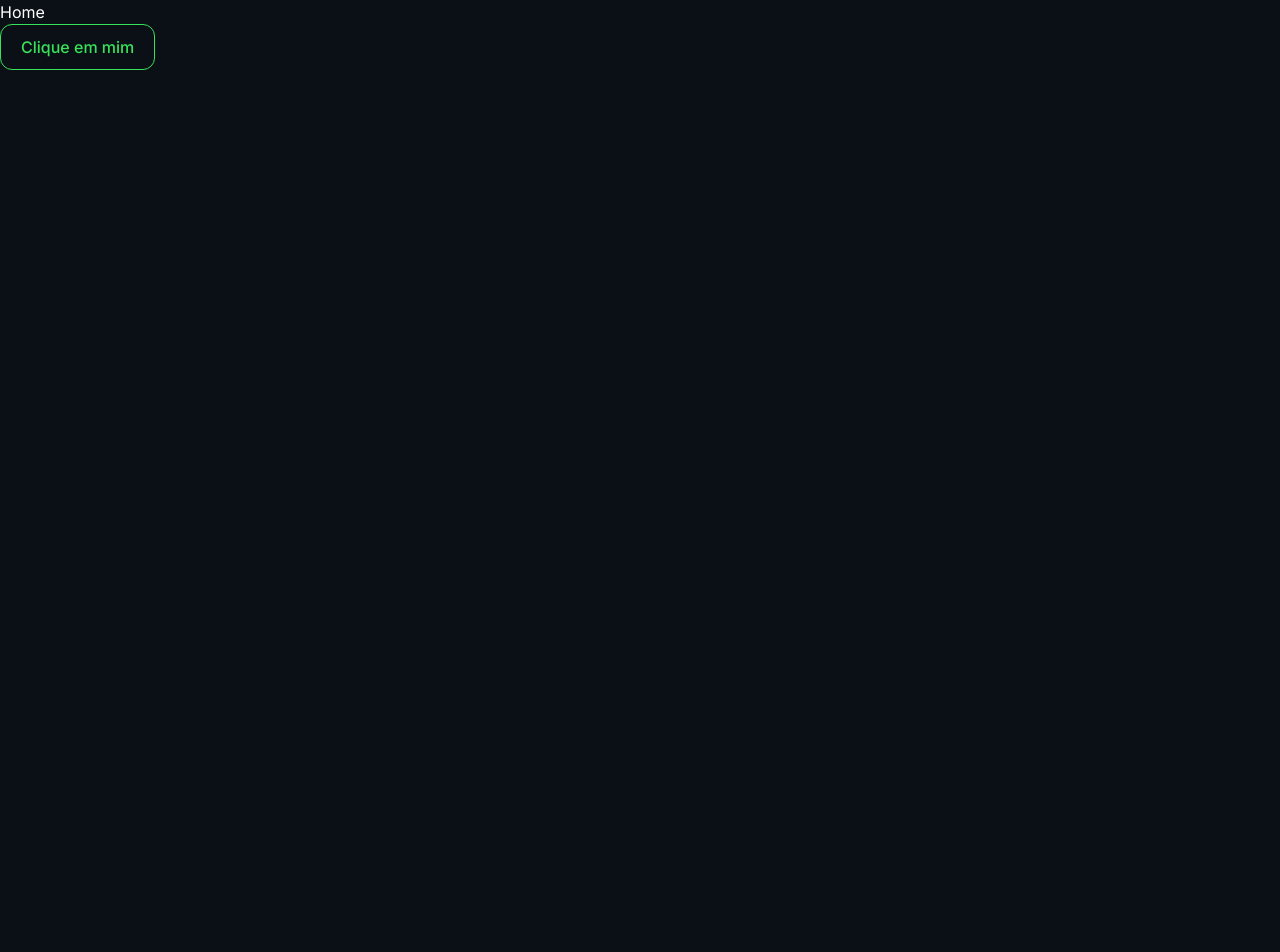
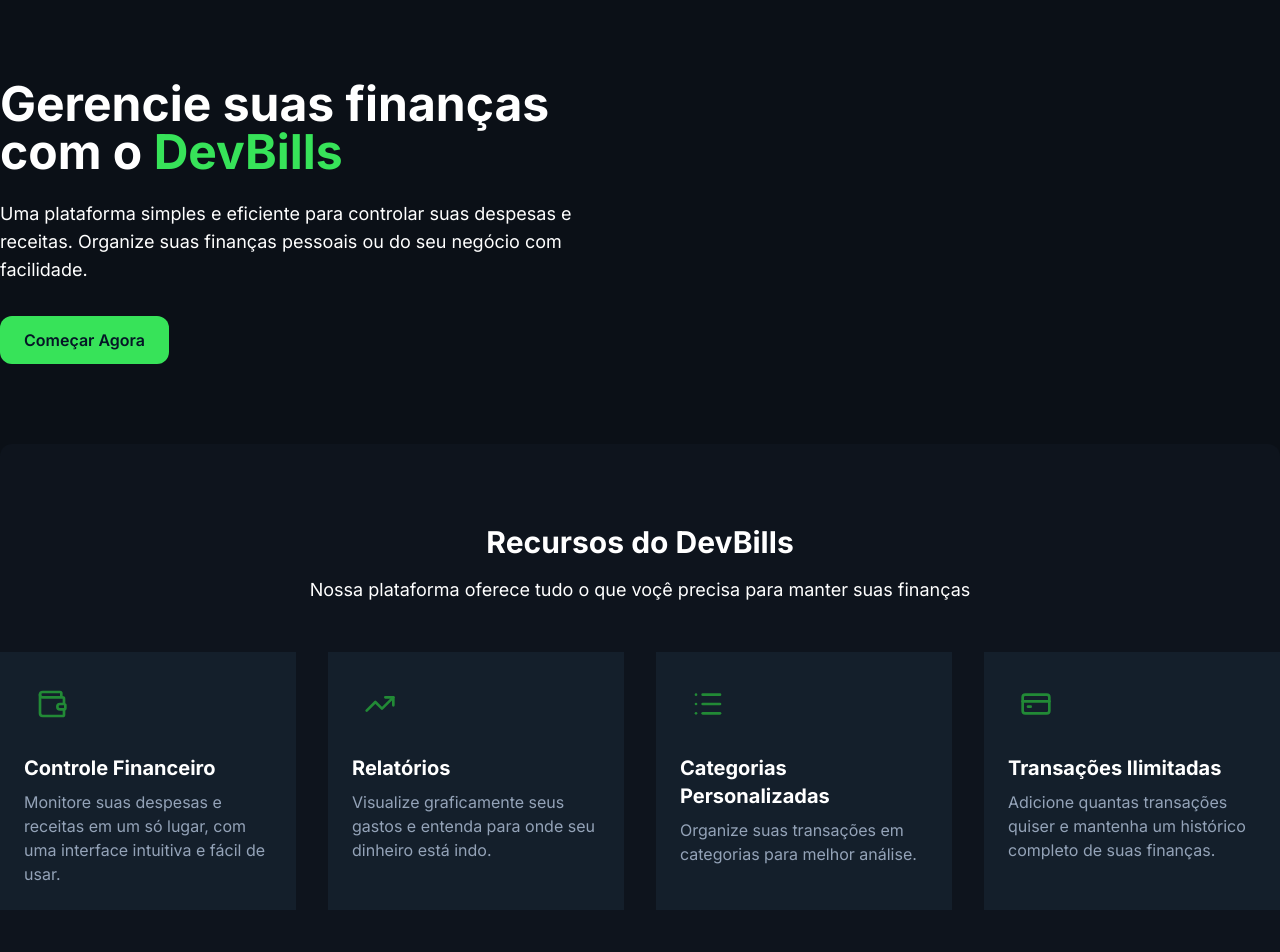
Before and after one commit to aksacarvalho/Interface-DevBills, a React (Vite) app: page / in a window 1280 px wide. Shown: the top 952 px of the page. Before the commit the page ends 800 px from the top, so only its background shows below. Built offline with nearby package versions, Linux system fonts and the light colour scheme.

Commit message:
construindo tela de home/finalizando a tela de home

```diff
--- a/package.json
+++ b/package.json
@@ -11,6 +11,7 @@
   },
   "dependencies": {
     "@tailwindcss/vite": "^4.2.4",
+    "lucide-react": "^1.11.0",
     "react": "^19.2.4",
     "react-dom": "^19.2.4",
     "react-router": "^7.14.1",
--- a/src/pages/Home.tsx
+++ b/src/pages/Home.tsx
@@ -1,14 +1,104 @@
+import type { JSX } from "react";
 import Button from "../components/Button";
+import { Wallet, TrendingUp, List, CreditCard } from "lucide-react";
+import { useNavigate } from "react-router";
+
+interface Feature {
+  icon: JSX.Element;
+  title: string;
+  description: string;
+}
 
 const Home = () => {
+  const navigate = useNavigate();
+
+  const features: ReadonlyArray<Feature> = [
+    {
+      icon: <Wallet className="w-8 h-8 text-primary-700" />,
+      title: "Controle Financeiro",
+      description:
+        "Monitore suas despesas e receitas em um só lugar, com uma interface intuitiva e fácil de usar.",
+    },
+    {
+      icon: <TrendingUp className="w-8 h-8 text-primary-700" />,
+      title: "Relatórios",
+      description:
+        "Visualize graficamente seus gastos e entenda para onde seu dinheiro está indo.",
+    },
+    {
+      icon: <List className="w-8 h-8 text-primary-700" />,
+      title: "Categorias Personalizadas",
+      description: "Organize suas transações em categorias para melhor análise.",
+    },
+    {
+      icon: <CreditCard className="w-8 h-8 text-primary-700" />,
+      title: "Transações Ilimitadas",
+      description:
+        "Adicione quantas transações quiser e mantenha um histórico completo de suas finanças.",
+    },
+  ];
+
   return (
-    <div>
-      <h2>Home</h2>
-      <Button variant="outline">Clique em mim</Button>
+    <div className="bg-gray-950 min-h-screen">
+      <div className="container-app">
+        <section className="py-12 md:py-20">
+          <div className="grid grid-cols-1 md:grid-cols-2 gap-12 items-center">
+            <div>
+              <h1 className="text-4xl md:text-5xl font-bold text-white mb-6">
+                Gerencie suas finanças com o <span className="text-primary-500">DevBills</span>
+              </h1>
+              <p className="text-lg text-white mb-8">
+                Uma plataforma simples e eficiente para controlar suas despesas e receitas. Organize suas finanças pessoais ou do seu negócio com facilidade.
+              </p>
+              <div className="flex flex-col sm:flex-row space-y-4 sm:space-y-0 sm space-x-4">
+                <Button className="text-center px-6 py-3" onClick={() => navigate('/login')} >Começar Agora</Button>
+              </div>
+            </div>
+          </div>
+        </section>
 
+        <section className="py-12 md:py-20 bg-gray-900 rounded-xl">
+          <div className="container-app">
+            <div className="text-center mb-12">
+              <h2 className="text-3xl font-bold text-white mb-4">
+                Recursos do DevBills
+              </h2>
+              <p className="text-lg text-white max-w-2xl mx-auto">
+                Nossa plataforma oferece tudo o que voçê precisa para manter suas finanças
+              </p>
+            </div>
+
+            <div className="grid grid-cols-1 md:grid-cols-2 lg:grid-cols-4 gap-8">
+              {features.map((feature) => (
+                <div
+                  key={feature.title}
+                  className="bg-gray-800 p-6 rounder-xl hover:shadow-lg">
+
+                  <div className="mb-4 bg-primary-gray-500/10 p-3 rounded-full inline-block">
+                    {feature.icon}
+                  </div>
+                  <h3 className="text-xl font-bold text-white mb-2">{feature.title}</h3>
+                  <p className="text-gray-400">{feature.description}</p>
+                </div>
+              ))}
+            </div>
+          </div>
+        </section>
+
+        <section className="py-12 md:py-20 text-center">
+            <div className="bg-gray-900 p-8 md:p-12 rounded-xl border-gray-700">
+              <h2 className="text-2xl md:text-3xl font-bold text-white mb-4">
+                Pronto para organizar suas finanças?
+              </h2>
+              <p className="text-white text-opacity-90 max-w-2xl mx-auto mb-8">
+                Comece usar o DevBills hoje mesmo e tenha o controle total sobre o seu dinheiro. E gratuito e fácil de usar!
+              </p>
+              <Button className="mx-auto px-6 py-3" onClick={() => navigate('/login')} >Criar Conta Gratuita</Button>
+            </div>
+        </section>
+      </div>
     </div>
   );
 };
 
-
 export default Home;
--- a/src/utils/index.css
+++ b/src/utils/index.css
@@ -34,3 +34,7 @@
 body {
   @apply bg-gray-950 text-gray-50 min-h-screen font-sans;
 }
+
+.container {
+  @apply max-w-7xl mx-auto px-4;
+}
```
Also changed, not shown: 1 other file (tests, documents, lock files or other folders).
